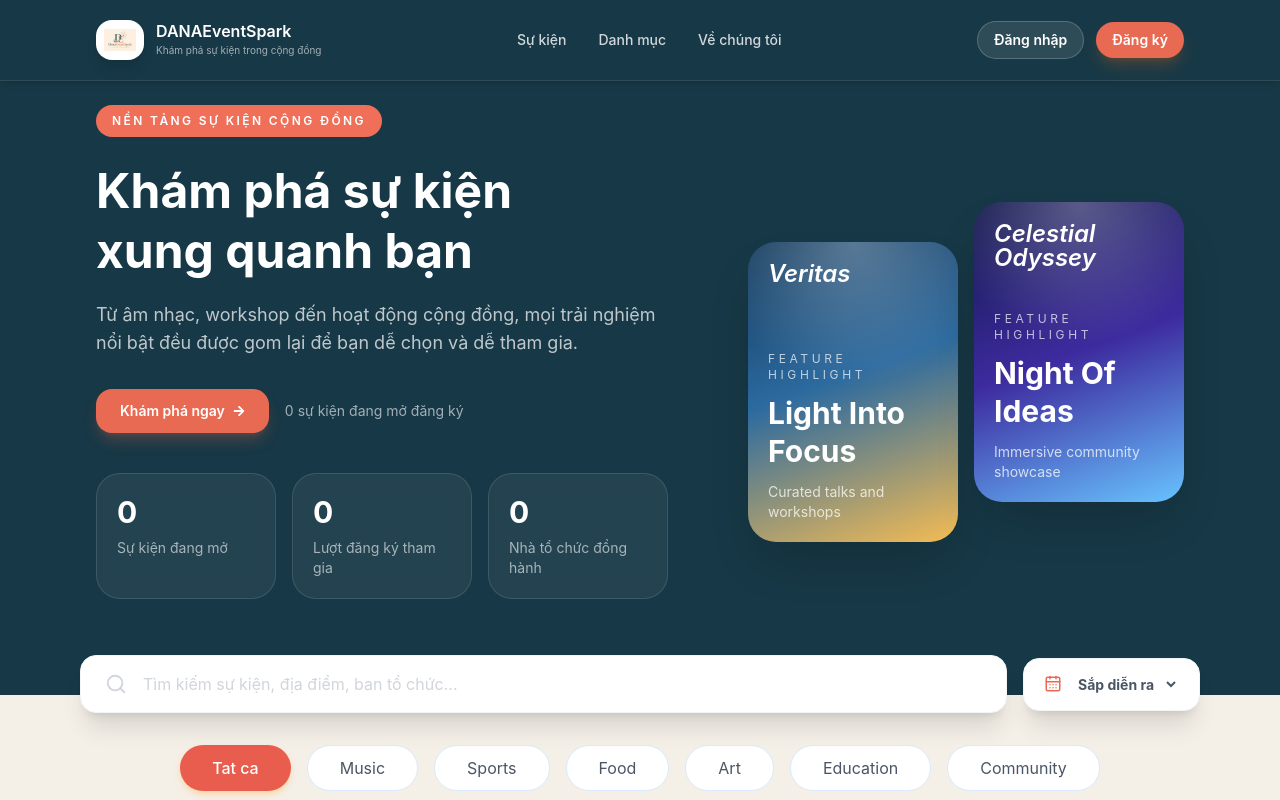
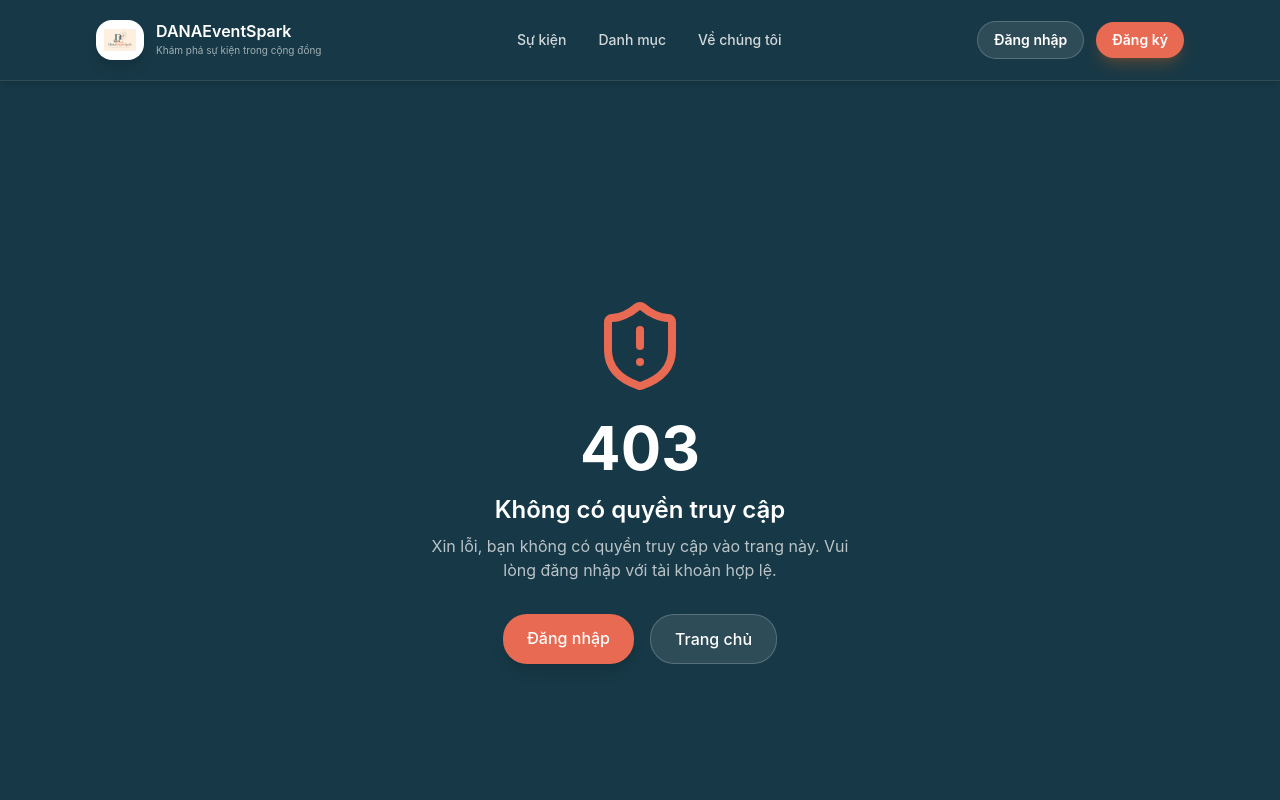
Before and after one commit to DANAEventpark/FE_Attendee, a React (Vite) app: page /403 in a window 1280 px wide. Before the commit this address led to /. Shown: the top 800 px of the page. Built offline with nearby package versions, Linux system fonts and the light colour scheme; no server answers.

Commit message:
feat: Add error pages (404, 403, 500)

```diff
--- /dev/null
+++ b/src/pages/errors/ForbiddenPage.jsx
@@ -0,0 +1,29 @@
+import { Link } from 'react-router-dom';
+import { ShieldAlert } from 'lucide-react';
+
+export default function ForbiddenPage() {
+  return (
+    <div className="flex flex-col items-center justify-center min-h-screen bg-[#173846] text-white p-4">
+      <ShieldAlert className="w-24 h-24 text-[#e96a52] mb-6" />
+      <h1 className="text-6xl font-bold mb-4">403</h1>
+      <h2 className="text-2xl font-semibold mb-2 text-center">Không có quyền truy cập</h2>
+      <p className="text-white/70 text-center max-w-md mb-8">
+        Xin lỗi, bạn không có quyền truy cập vào trang này. Vui lòng đăng nhập với tài khoản hợp lệ.
+      </p>
+      <div className="flex gap-4">
+        <Link
+          to="/login"
+          className="px-6 py-3 bg-[#e96a52] hover:bg-[#d75c46] text-white font-medium rounded-xl transition-all shadow-lg hover:shadow-xl hover:-translate-y-0.5"
+        >
+          Đăng nhập
+        </Link>
+        <Link
+          to="/"
+          className="px-6 py-3 bg-white/10 hover:bg-white/20 text-white font-medium rounded-xl transition-all border border-white/20"
+        >
+          Trang chủ
+        </Link>
+      </div>
+    </div>
+  );
+}
--- /dev/null
+++ b/src/pages/errors/NotFoundPage.jsx
@@ -0,0 +1,21 @@
+import { Link } from 'react-router-dom';
+import { AlertCircle } from 'lucide-react';
+
+export default function NotFoundPage() {
+  return (
+    <div className="flex flex-col items-center justify-center min-h-screen bg-[#173846] text-white p-4">
+      <AlertCircle className="w-24 h-24 text-[#e96a52] mb-6 animate-pulse" />
+      <h1 className="text-6xl font-bold mb-4">404</h1>
+      <h2 className="text-2xl font-semibold mb-2 text-center">Trang không tồn tại</h2>
+      <p className="text-white/70 text-center max-w-md mb-8">
+        Xin lỗi, trang bạn đang tìm kiếm không tồn tại hoặc đã bị di chuyển.
+      </p>
+      <Link
+        to="/"
+        className="px-6 py-3 bg-[#e96a52] hover:bg-[#d75c46] text-white font-medium rounded-xl transition-all shadow-lg hover:shadow-xl hover:-translate-y-0.5"
+      >
+        Quay lại Trang chủ
+      </Link>
+    </div>
+  );
+}
--- /dev/null
+++ b/src/pages/errors/ServerErrorPage.jsx
@@ -0,0 +1,20 @@
+import { ServerCrash } from 'lucide-react';
+
+export default function ServerErrorPage() {
+  return (
+    <div className="flex flex-col items-center justify-center min-h-screen bg-[#173846] text-white p-4">
+      <ServerCrash className="w-24 h-24 text-[#e96a52] mb-6" />
+      <h1 className="text-6xl font-bold mb-4">500</h1>
+      <h2 className="text-2xl font-semibold mb-2 text-center">Lỗi máy chủ</h2>
+      <p className="text-white/70 text-center max-w-md mb-8">
+        Hệ thống đang gặp sự cố hoặc đang được bảo trì. Vui lòng thử lại sau ít phút.
+      </p>
+      <button
+        onClick={() => window.location.reload()}
+        className="px-6 py-3 bg-[#e96a52] hover:bg-[#d75c46] text-white font-medium rounded-xl transition-all shadow-lg hover:shadow-xl hover:-translate-y-0.5"
+      >
+        Tải lại trang
+      </button>
+    </div>
+  );
+}
```
Also changed, not shown: src/router/index.jsx (+12 -1 lines).
